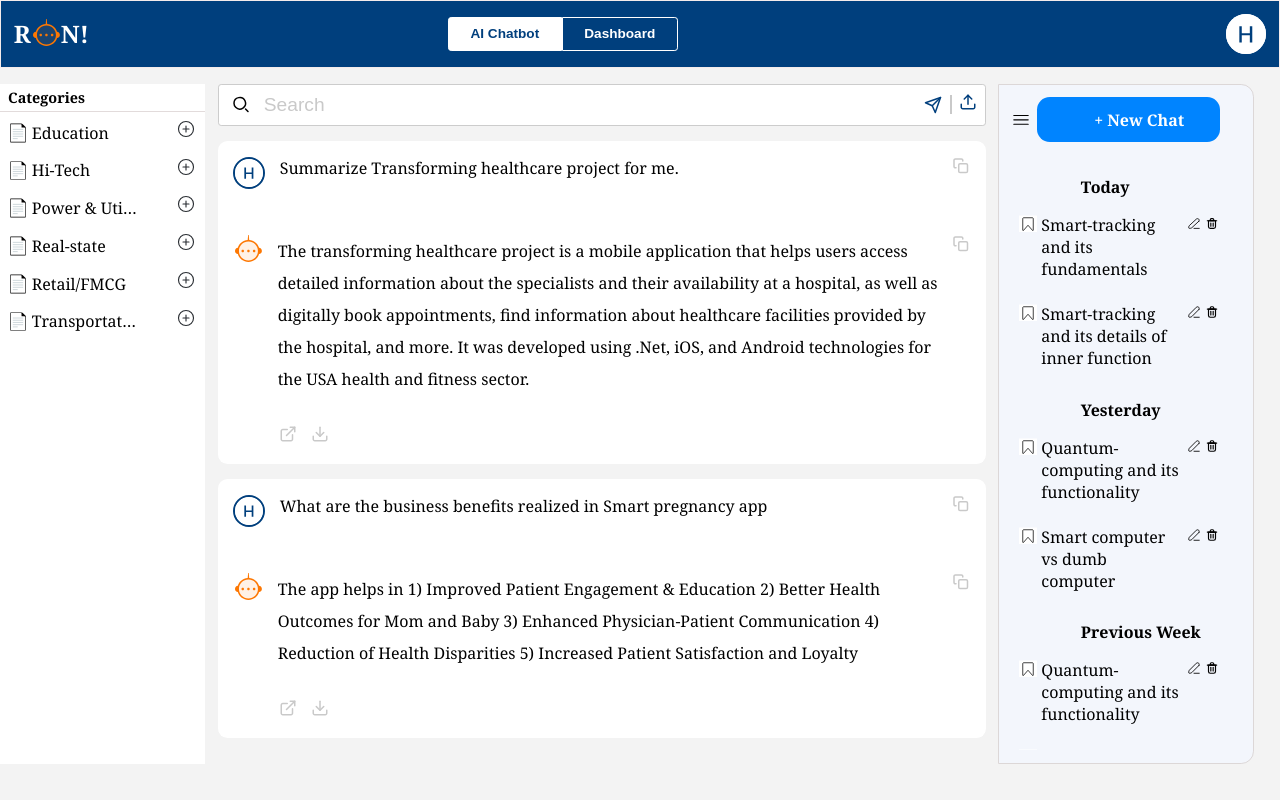
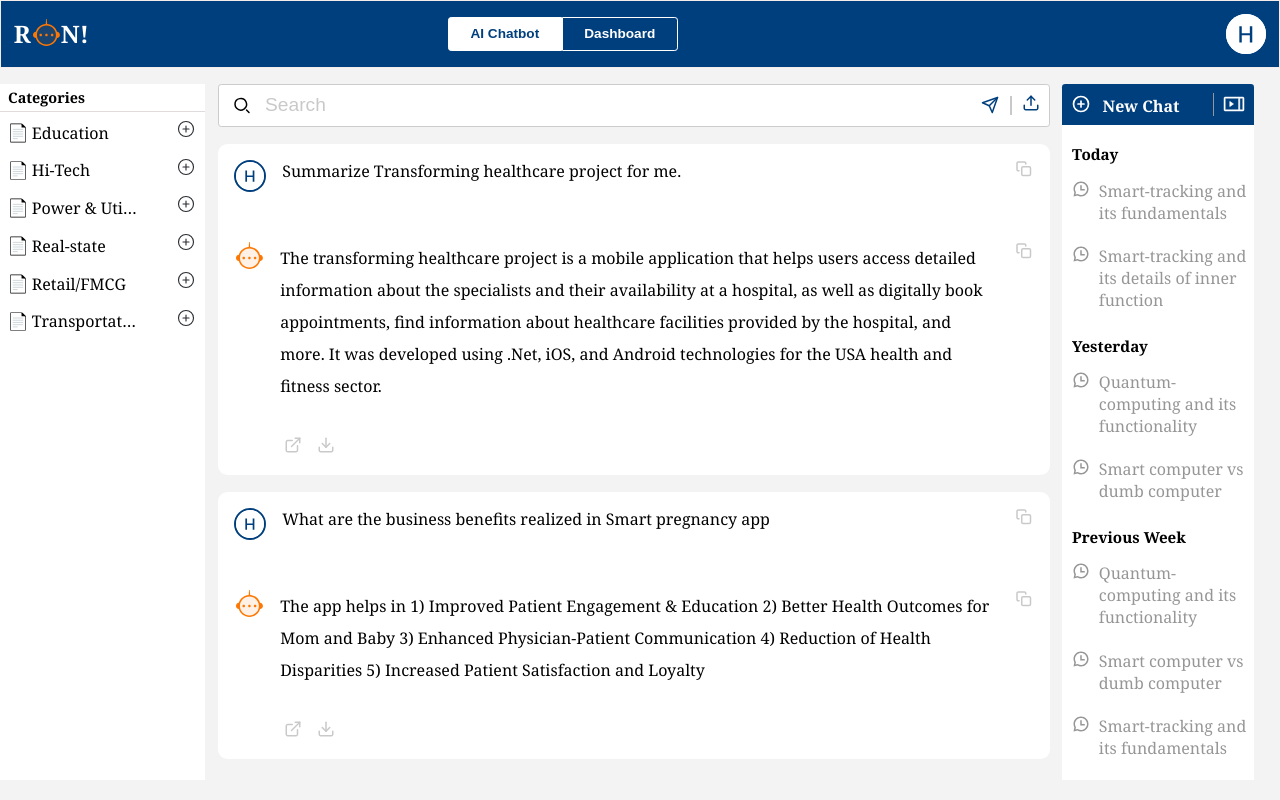
Before and after one commit to sanjeev74kr/AI-Chatbot, a React (Create React App) app: page / in a window 1280 px wide. Built offline with nearby package versions, Linux system fonts and the light colour scheme.

Commit message:
Change Left-section UI

```diff
--- a/src/components/Chats.js
+++ b/src/components/Chats.js
@@ -12,7 +12,7 @@ function Chats() {
     const [isDefaultMessages, setIsDefaultMessages] = useState(defaultMessages);
     const [userQuery, setUserQuery] = useState([]);
     const [isChatHistoryToggle, setIsChatHistoryToggle] = useState(false);
-    const [updatedChatHistory, setUpdatedChatHistory] = useState(chatHistory);
+    const [updatedChatHistory] = useState(chatHistory);
 
 
     //  Functions :
@@ -98,13 +98,6 @@ function Chats() {
     };
 
 
-    //9. Handle delete button
-    const handleDelete = (date, index) => {
-        const updatedChatHistory = { ...chatHistory };
-        updatedChatHistory[date].splice(index, 1);
-        setUpdatedChatHistory(updatedChatHistory);
-    }
-
 
     //10. Handle File Upload
     const handleFileUpload = (e) => {
@@ -183,7 +176,7 @@ function Chats() {
 
                             />
                             <img id="send-button" className="clickable-icon" src="./send-button.svg" alt="send-button" onClick={handleSendQueryButton} />
-                            <p className="vertical-line"></p>
+                            <p className="search-vertical-line"></p>
                             <label htmlFor="uploadFileInput">
                                 <img
                                     id="uploadFileButton"
@@ -210,7 +203,7 @@ function Chats() {
                             {/* default messages */}
                             {isDefaultMessages.map((message, index) => {
                                 return (
-                                    <div className="Chats-conversation" key={index}>
+                                    <div className="chats-conversation" key={index}>
                                         <div className="user">
                                             <img src="./profile-icon.svg" alt="profile" className="user-icon" />
                                             <p className="question">{message.ques}</p>
@@ -234,7 +227,7 @@ function Chats() {
 
                             {/* dynamic data */}
                             {userQuery.map((message, index) => (
-                                <div className="Chats-conversation">
+                                <div className="chats-conversation">
                                     <div className="user" key={index}>
                                         <img src="./profile-icon.svg" alt="profile" className="user-icon" />
                                         <p className="question">{message.text}</p>
@@ -248,18 +241,13 @@ function Chats() {
                                     </div >
 
                                     <div className="share-download-button-container">
-                                        <img src="./share-button.svg" alt="share-button" className="clickable-icon"/>
+                                        <img src="./share-button.svg" alt="share-button" className="clickable-icon" />
                                         <img className="clickable-icon" id="download-button" src="./download-button.svg" alt="download-button" onClick={() => handleDownload(message.text, defaultReply)} />
                                     </div>
 
                                 </div>
                             ))}
                         </div>
-                    </div>
-                    <div className="open-chat-history-button-container">
-                        {isChatHistoryToggle &&
-                            <button id="open-chat-history-button" onClick={handleToggleChatHistoryButton}>Chat History</button>
-                        }
                     </div>
                 </div>
             </section>
@@ -269,8 +257,12 @@ function Chats() {
             {!isChatHistoryToggle &&
                 <section className={`Chats-right-section ${isChatHistoryToggle ? 'shrink-right-section' : ''}`}>
                     <div className="Chat-history-top">
-                        <img id="close-chat-history-button" className="clickable-icon" src='./hamburger-icon.svg' alt="notification" onClick={handleToggleChatHistoryButton} />
-                        <p className="New-chat-button" onClick={startNewConversation}>+ New Chat </p>
+                        <div className="clickable-icon" id="new-chat-button" onClick={startNewConversation}>
+                            <img src="./plus-icon.svg" alt="new-chat-icon" className="new-chat-icon" />
+                            <p className="new-chat-text"> New Chat</p>
+                        </div>
+                        <p className="history-vertical-line"> </p>
+                        <img id="toggle-chat-history-button" className="clickable-icon" src='./toggle-button-right-arrow.svg' alt="toggle-button" onClick={handleToggleChatHistoryButton} />
                     </div>
 
 
@@ -281,11 +273,10 @@ function Chats() {
                                 {updatedChatHistory[date].length > 0 &&
                                     <p className="date">{date}</p>}
                                 {updatedChatHistory[date].map((topic, index) => (
-                                    <div className="bookmark-plus-history-container" key={index}>
-                                        <img id="bookmark-button" className="clickable-icon" src="./bookmark-icon.svg" alt="bookmark-icon" />
+                                    <div className="history-container" key={index}>
+                                        <img id="chat-history-icon" src="./clock-icon.svg" alt="chat-history-icon" />
                                         <p className="history">{topic}</p>
-                                        <img src="./edit-small-icon.svg" alt="edit-icon" id="small-edit-icon" className="clickable-icon"></img>
-                                        <img src="./delete-icon.svg" alt="delete-icon" id="delete-icon" className="clickable-icon" onClick={() => handleDelete(date, index)}></img>
+
                                     </div>
                                 ))}
                             </div>
--- a/src/css/Chats.css
+++ b/src/css/Chats.css
@@ -7,7 +7,7 @@
 /* Chats Component container */
 .Chats-UI {
   display: flex;
-  height: 85vh;
+  height: 87vh;
   width: 100%;
   background-color:#F3F3F3;
   flex-direction: row;
@@ -105,8 +105,7 @@
 .chat-component-main-section {
   margin-left: 1%;
   margin-right: 1%;
-  width: 60%;
-  height:85vh;
+  width: 65%;
 }
 
 .chat-component-main-container {
@@ -131,7 +130,6 @@
   visibility: hidden;
   margin-bottom: 3%;
   align-self: center;
-
 }
 
 .search-box {
@@ -143,7 +141,6 @@
   padding: 1%;
   border-radius: 0.2rem;
 }
-
 
 /*input box */
 .input-box::before {
@@ -168,44 +165,41 @@
   color: #C9C9C9;
 }
 
-
 /*send button */
 #send-button {
   margin-left: 2%;
 }
 
-.vertical-line{
+.search-vertical-line{
   height: 1.2rem;
   border-left: 2px solid #C9C9C9;
   margin: auto;
+}
 
-}
 #uploadFileButton {
   padding: 1%;
 }
-
 /*end of search-box cutomization*/
 
-
+/* Start styling of chat-conversation-container */
 .chats-conversation-container {
   width: 100%;
-  height: 75vh;
   margin-top: 2%;
-  overflow: auto;
+  height: 77vh;
+  overflow: hidden;
 }
 
+.chats-conversation-container:hover {
+  overflow-y: auto;
+}
 
 /* conversation-display */
-.Chats-conversation {
+.chats-conversation {
   display: flex;
   flex-direction: column;
   background-color: white;
   margin-bottom: 2%;
   border-radius: 0.6rem;
-}
-
-.Chats-conversation:hover {
-  overflow-y: auto;
 }
 
 .user-icon {
@@ -230,7 +224,6 @@
   /* Additional support for word breaking */
   font-size: 1 rem;
 }
-
 
 .user {
   display: flex;
@@ -265,26 +258,6 @@
 #download-button{
   margin-left: 2%;
 }
-
-/* .open-chat-history-button-container {
-  position: absolute;
-  bottom: 50%;
-  right: 1.8%;
-}
-
-#open-chat-history-button {
-  transform: rotate(-90deg);
-  font-size: 1rem;
-  font-weight: 600;
-  background-color: transparent;
-  white-space: nowrap;
-  padding: 10%;
-  justify-self: unset;
-  justify-content: unset;
-  border-bottom: 0.01rem solid #e2dbdb;
-  border-color: #e2dbdb;
-} */
-
 /*end of main-section styles*/
 
 
@@ -292,47 +265,62 @@
 .Chats-right-section {
   display: flex;
   flex-direction: column;
-  background-color: #f3f6fc;
-  padding: 1%;
-  width: 20%;
-  border: 1px solid #dcd7d7;
-  border-top-right-radius: 0.8rem;
-  border-bottom-right-radius: 0.8rem;
+  background-color: white;
+  width: 15%;
+  border-top-right-radius: 0.2rem;
+  border-top-left-radius: 0.2rem;
 }
 
 /*Chat history top section*/
-.Chat-history-top {
+.Chat-history-top{
+  background-color: #003F7D;
   display: flex;
+  justify-content: space-between;
   align-items: center;
-  margin-bottom: 5%;
-  max-width: 100%;
+  padding: 5%;
+  border-top-right-radius: 0.2rem;
+  border-top-left-radius: 0.2rem;
 }
 
 /*new-chat-button*/
-.New-chat-button {
-  background-color: rgb(0 132 255);
-  border-radius: 0.8rem;
-  margin-left: 3%;
-  min-width: 80%;
-  padding: 5%;
-  padding-left: 25%;
-  padding-right: 8%;
-  cursor: pointer;
-  color: white;
+#new-chat-button {
+  display: flex;
+  flex-direction: row;
+}
+
+.new-chat-icon{
+  width: 1.125rem;
+  height: 1.125rem;
+}
+
+.new-chat-text{
   font-size: 1rem;
   font-weight: 600;
-  white-space: wrap;
+  color:white;
+  white-space: nowrap;
+  margin-left: 70%;
+  flex:0 10 1rem;
 }
 
-/*end of style of new-chat-button*/
+.history-vertical-line{
+  height: 1.4rem;
+  border-left: 1px solid #969696;
+  margin-left: auto;
+  margin-right: 5%;
+}
+
+#toggle-chat-history-button{
+  width: 1.375rem;
+  height: 1rem;
+}
+/*end of style of chat-history-top*/
 
 
-/*start styling of chat-history-section*/
+/*start styling of chat-history-data-section*/
 .chat-history-data-section-container {
   display: flex;
   flex-direction: column;
   width: 100%;
-  height: 100%;
   overflow: hidden;
 }
 
@@ -340,41 +328,30 @@
   overflow-y: auto;
 }
 
-.chat-history-data-section {
-  font-size: 1rem;
-  color: black;
+.chat-history-data-section{
   width: 100%;
 }
 
 .date {
-  font-weight: bold;
-  margin-left: 30%;
+  font-size: 0.95rem;
+  font-weight: 600;
+  margin-left: 5%;
   margin-top: 10%;
 }
 
-.bookmark-plus-history-container {
+.history-container {
   display: flex;
   align-items: flex-start;
   padding: 3%;
-  margin-top: 4%;
+  margin-top: 5%;
+  margin-left: 2%;
 }
 
 .history {
-  width: 65%;
-  margin-left: 2%;
-  margin-right: 1%;
+  color:#969696;
+  margin-left: 5%;
   white-space: wrap;
 }
-
-#small-edit-icon {
-  margin-left: 1%;
-  padding: 1%;
-}
-
-#delete-icon {
-  padding: 1%;
-}
-
 /* End of styling of right section container */
 
 
@@ -397,7 +374,7 @@
 
 
 /* Make responsive for small screen */
-@media screen and (max-width:700px) {
+@media screen and (max-width:768px) {
   .chat-component-main-section {
     width: 98%;
     border-radius: 0.8rem;
```
Also changed, not shown: public/section-toggle-button.svg (renamed from public/open-left-toggle-icon.svg), public/toggle-button-right-arrow.svg (added).
